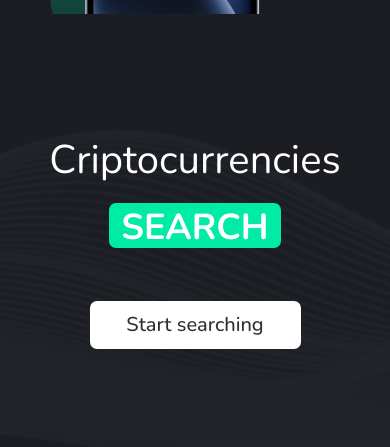
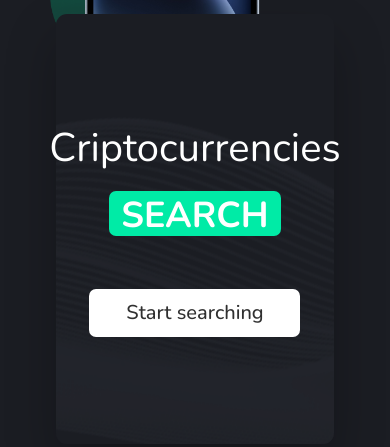
Before and after one commit to roritopra/async-criptocurrencies, a website: page src/home-en.html in a window 390 px wide. Shown: the part 3074-3521 px from the top of the page. Drawn offline with nearby package versions, Linux system fonts and the light colour scheme.

Commit message:
chekpoint responsive

```diff
--- a/src/styles/home-en.css
+++ b/src/styles/home-en.css
@@ -286,15 +286,16 @@
 
   .Auto-type-container {
     display: flex;
+    align-items: center;
     justify-content: center;
-    align-items: center;
     margin-bottom: 8rem;
     text-align: center;
+    padding: 0 134px;
   }
 
   .Auto-type {
-    width: 1188px;
-    height: 454px;
+    width: 96%;
+    height: 430px;
     border-radius: 11px;
     background: #141519;
     box-shadow: 0px 24px 50px 0px rgba(0, 0, 0, 0.25);
@@ -562,8 +563,16 @@
     padding-left: 50px;
   }
 
+  .Auto-type-container {
+    padding: 0 50px;
+  }
+
   .Contact-content {
     padding-right: 50px;
     padding-left: 50px;
   }
 }
+
+@media only screen and (max-width: 900px) {
+
+}
```
